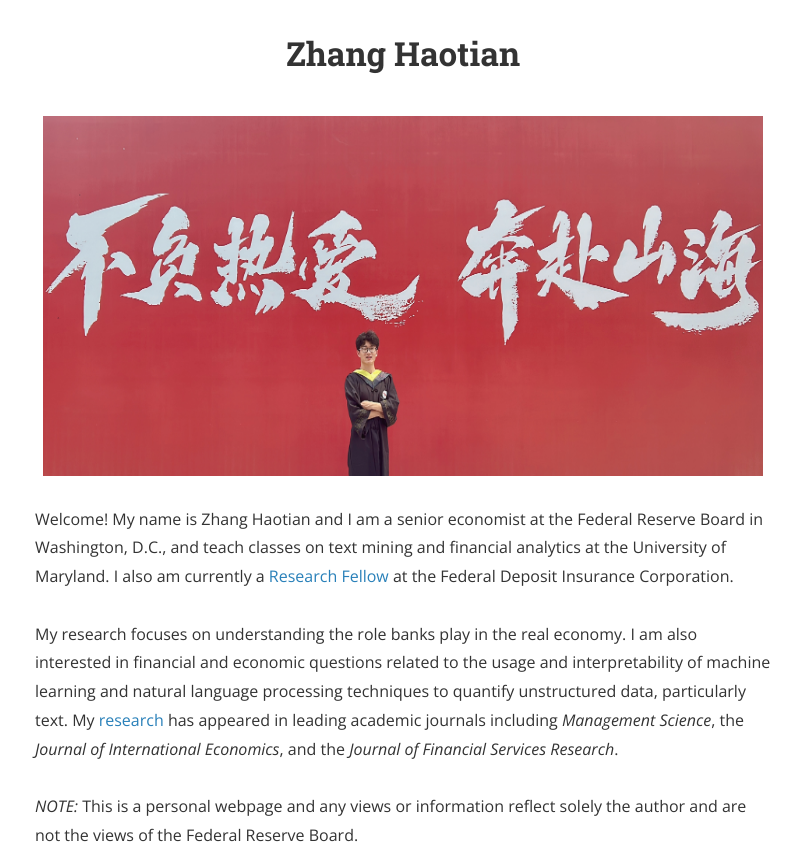
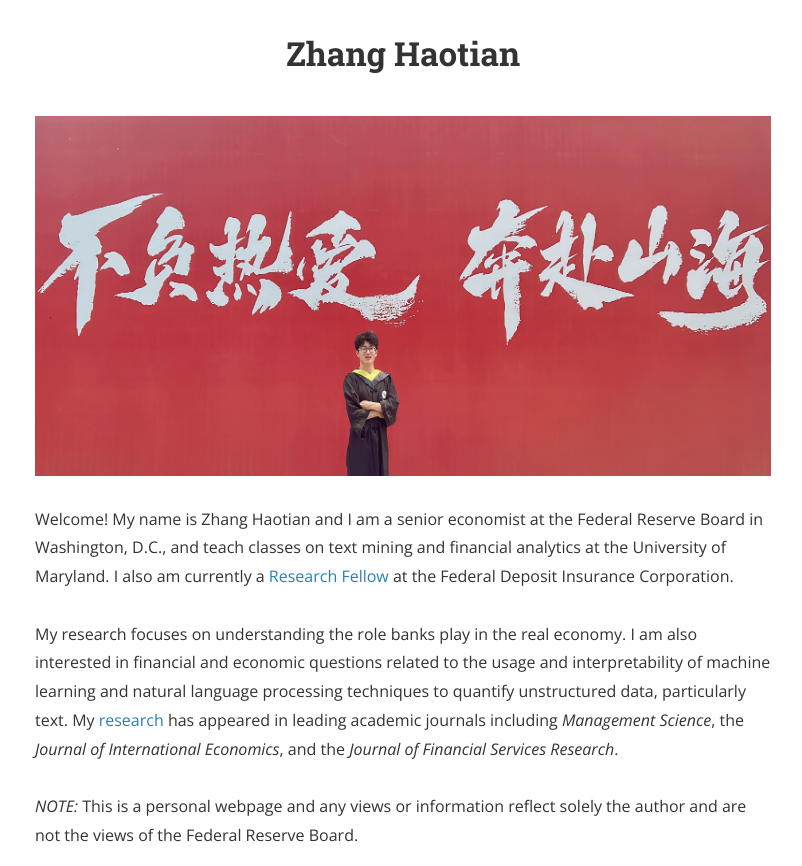
Before and after one commit to sosweetzhang/sosweetzhang.github.io, a Jekyll site: the page built from index.html, in a window 1280 px wide. Shown: the part 100-966 px from the top of the page, without its empty margins (237-1039 px from the left). Built offline with Jekyll 4.4.1, drawn with Linux system fonts in a browser that asks for light colours; nearby versions of some CDN libraries; a style sheet for code colours, icons or effects is not loaded; grey boxes are pictures that could not be loaded.

Commit message:
Update index.html

```diff
--- a/index.html
+++ b/index.html
@@ -13,7 +13,7 @@
 </script>
 
 
-<img src="profile_picture.jpg" alt="Zhang Haotian pic" style="width:720px;height:360px;" title="Zhang Haotian"; algin="middle">
+<img src="profile_picture.jpg" alt="Zhang Haotian pic" style="width:865.13px;height:360px;" title="Zhang Haotian"; algin="middle">
 <br>
 Welcome! My name is Zhang Haotian and I am a senior economist at the Federal Reserve Board in Washington, D.C., and teach classes on text mining and financial analytics at the University of Maryland. I also am currently a <a href="https://www.fdic.gov/analysis/cfr/visiting-advisors/research-fellow.html">Research Fellow</a> at the Federal Deposit Insurance Corporation.
 
```
